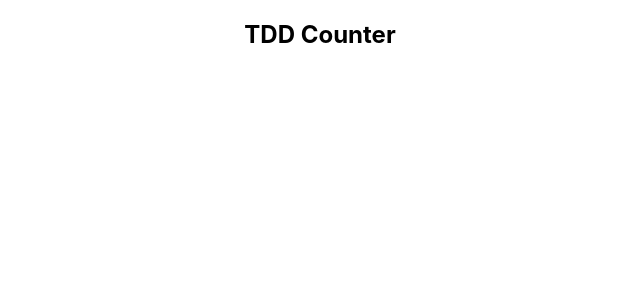
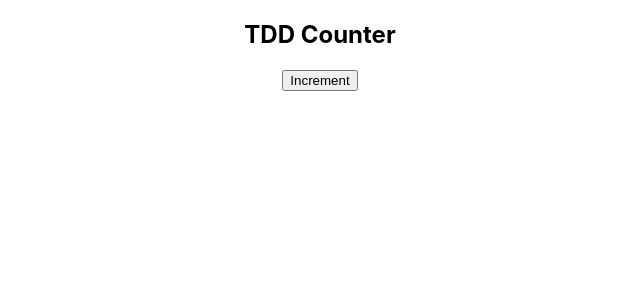
Before and after one commit to AlsonZ/tdd-counter, a React (Create React App) app: page / in a window 1280 px wide. Shown: the top 300 px of the page, without its empty margins (320-960 px from the left). Built offline with nearby package versions, Linux system fonts and the light colour scheme.

Commit message:
create increment button to satisfy test

```diff
--- a/src/App.js
+++ b/src/App.js
@@ -6,6 +6,7 @@ function App() {
   return (
     <div className="App">
       <h2>TDD Counter</h2>
+      <button id="increment-btn">Increment</button>
     </div>
   );
 }
```
